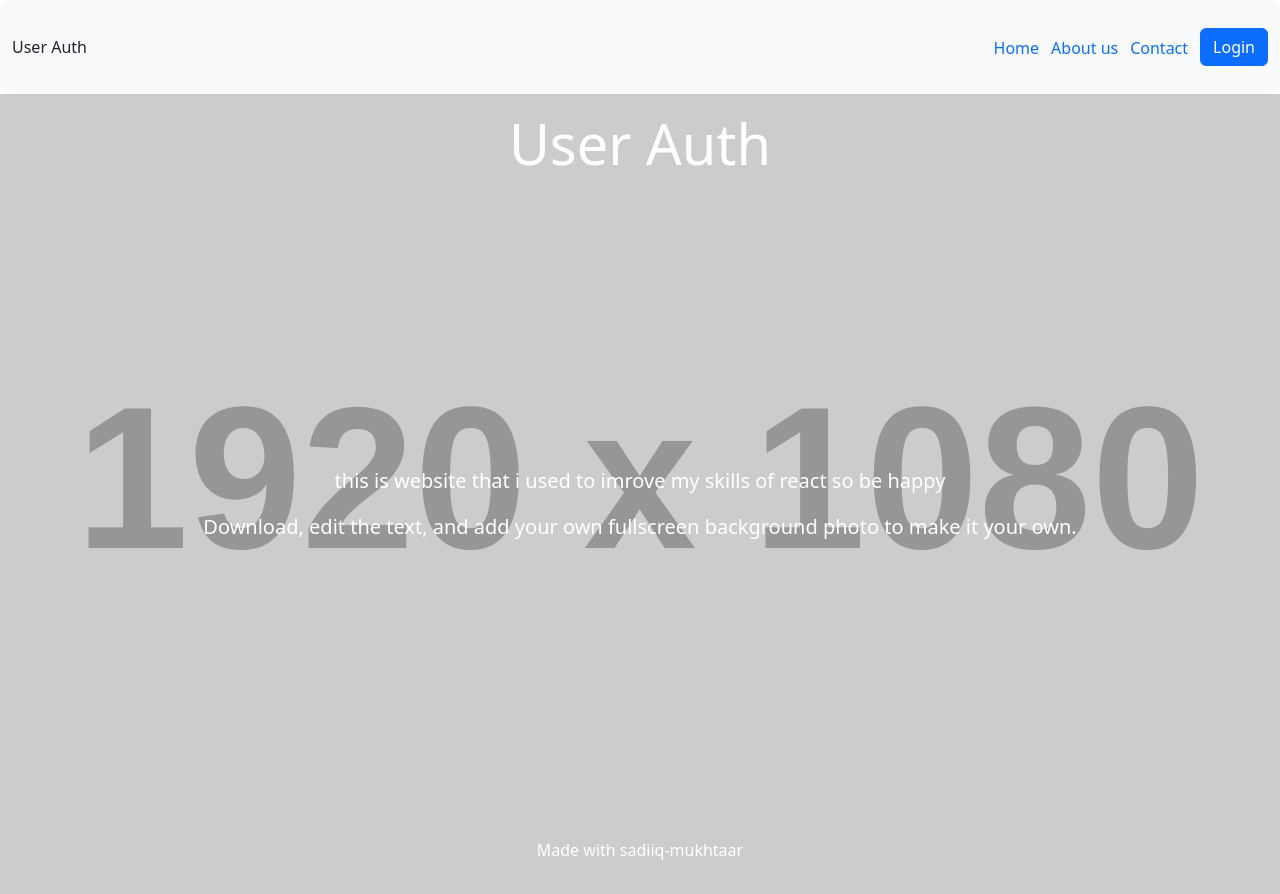
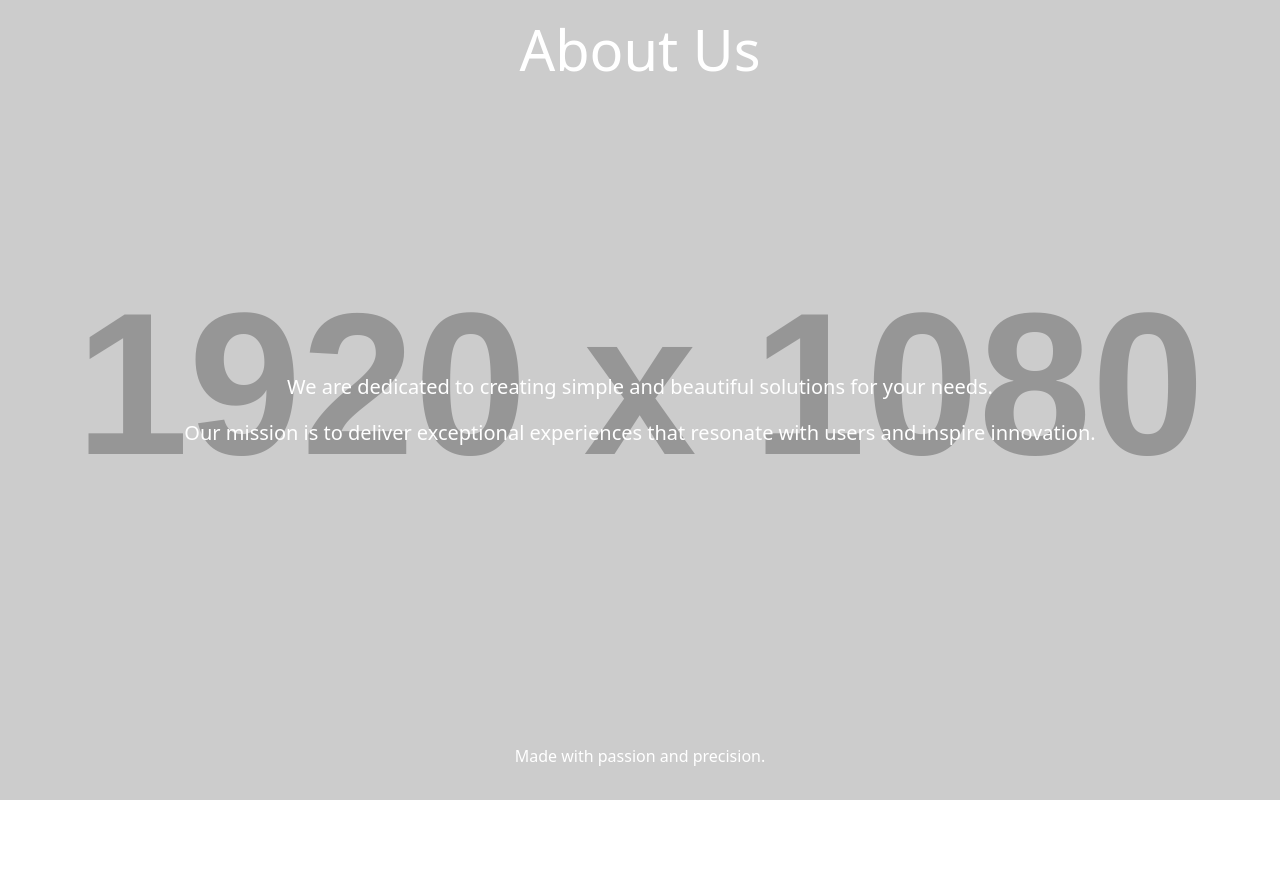
Before and after one commit to Sadiiq01/user-auth, a React (Vite) app: page / in a window 1280 px wide. After the commit the page ends 800 px from the top, so only its background shows below. Built offline with nearby package versions, Linux system fonts and the light colour scheme; the HTML template or start-up script is replaced by a standard one.

Commit message:
creating about page

```diff
--- a/src/App.tsx
+++ b/src/App.tsx
@@ -1,10 +1,10 @@
-import HomePage from "./compnents/HomePage/HomePage";
+import AboutPage from "./compnents/AboutPage/AboutPage";
 
 const App = () => {
   return (
     <div>
       {" "}
-      <HomePage />{" "}
+      <AboutPage />{" "}
     </div>
   );
 };
--- a/src/compnents/AboutPage/AboutPage.tsx
+++ b/src/compnents/AboutPage/AboutPage.tsx
@@ -0,0 +1,36 @@
+import "bootstrap/dist/css/bootstrap.min.css";
+
+const AboutPage = () => {
+  return (
+    <div
+      className="d-flex flex-column text-center text-white bg-dark"
+      style={{
+        height: "100vh",
+        backgroundImage: "url('https://via.placeholder.com/1920x1080')",
+        backgroundSize: "cover",
+        backgroundPosition: "center",
+      }}
+    >
+      <header className="mb-auto p-3">
+        <h1 className="display-4">About Us</h1>
+      </header>
+
+      <main className="px-3 my-auto">
+        <p className="lead">
+          We are dedicated to creating simple and beautiful solutions for your
+          needs.
+        </p>
+        <p className="lead">
+          Our mission is to deliver exceptional experiences that resonate with
+          users and inspire innovation.
+        </p>
+      </main>
+
+      <footer className="mt-auto p-3">
+        <p>Made with passion and precision.</p>
+      </footer>
+    </div>
+  );
+};
+
+export default AboutPage;
```
